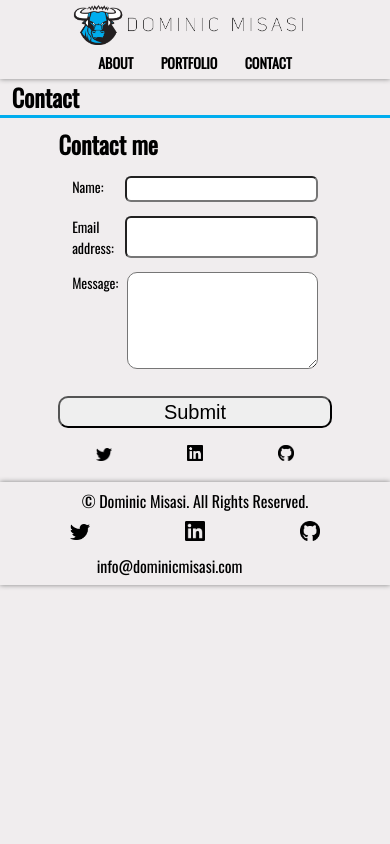
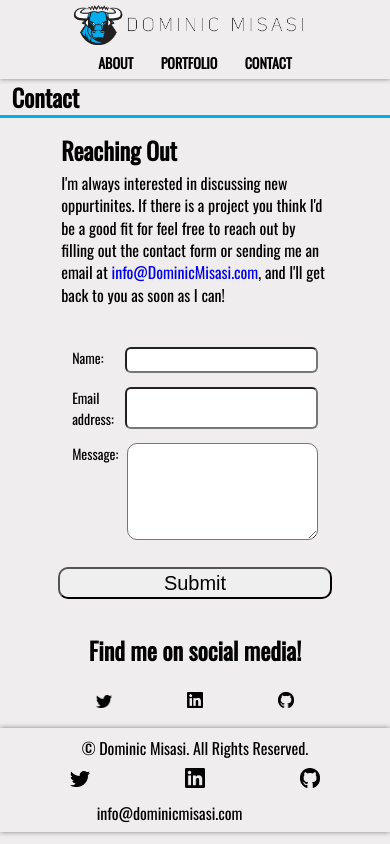
Before and after one commit to Meshtatsuo/react-portfolio, a React (Create React App) app: page / in a window 390 px wide. Both pictures are taken after a click on the element "CONTACT". Built offline with nearby package versions, Linux system fonts and the light colour scheme.

Commit message:
styling fixes, contact area updated

```diff
--- a/src/components/Contact/index.js
+++ b/src/components/Contact/index.js
@@ -45,8 +45,18 @@ function Contact() {
       </div>
 
       <div className="section-content" id="contact-me">
+        <div id="contact-text">
+          <h3>Reaching Out</h3>
+          <p>
+            I'm always interested in discussing new oppurtinites. If there is a
+            project you think I'd be a good fit for feel free to reach out by
+            filling out the contact form or sending me an email at{" "}
+            <a href="mailto: info@dominicmisasi.com">info@DominicMisasi.com</a>,
+            and I'll get back to you as soon as I can!
+          </p>
+          <br />
+        </div>
         <div id="contact-form">
-          <h1>Contact me</h1>
           <form id="contact-form" onSubmit={handleFormSubmit}>
             <div>
               <label htmlFor="name">Name:</label>
@@ -84,6 +94,7 @@ function Contact() {
           </form>
         </div>
         <div id="contact-socials" className="social-icons">
+          <h3>Find me on social media!</h3>
           <ul>
             <a href="https://twitter.com/TheAudioBull" target="_blank">
               <li>
--- a/src/index.css
+++ b/src/index.css
@@ -212,7 +212,7 @@ section {
 }
 
 #about-me-text p {
-  font-size: 20px;
+  font-size: 22px;
 }
 
 #resume-link {
@@ -227,7 +227,7 @@ section {
 }
 
 #about-me-text ul {
-  padding: 20px;
+  padding: 22px;
 }
 
 /* BEGIN PORTFOLIO SECTION */
@@ -294,6 +294,10 @@ section {
 #contact-me {
   display: flex;
 }
+#contact-text {
+  flex: 1 100%;
+  margin: 1%;
+}
 #contact-form {
   margin: auto 0;
   padding: 0;
@@ -347,6 +351,10 @@ section {
   text-align: center;
   padding: 0;
   flex: 0 0 45%;
+}
+
+#contact-socials h3 {
+  margin: 6%;
 }
 
 /* BEGIN FOOTER STYLING */
@@ -582,11 +590,15 @@ footer #contact-info {
   }
 
   #about-me-text h3 {
-    font-size: 16px;
+    font-size: 22px;
   }
 
   #about-me-text p {
-    font-size: 12px;
+    font-size: 20px;
+  }
+
+  #about-me-text ul {
+    padding: 12px;
   }
 
   .contact h3 {
```
